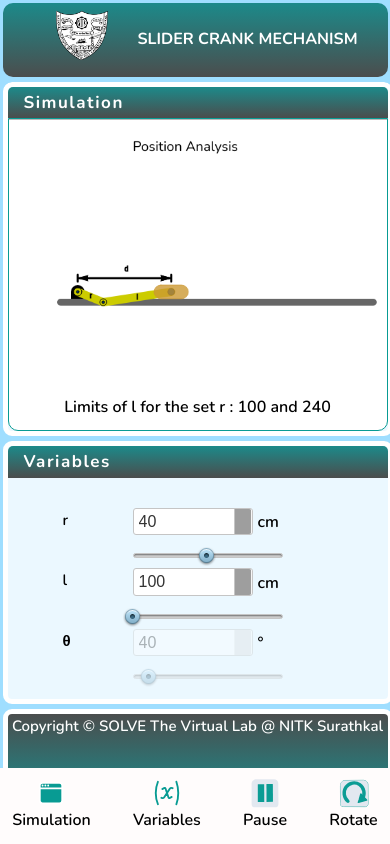
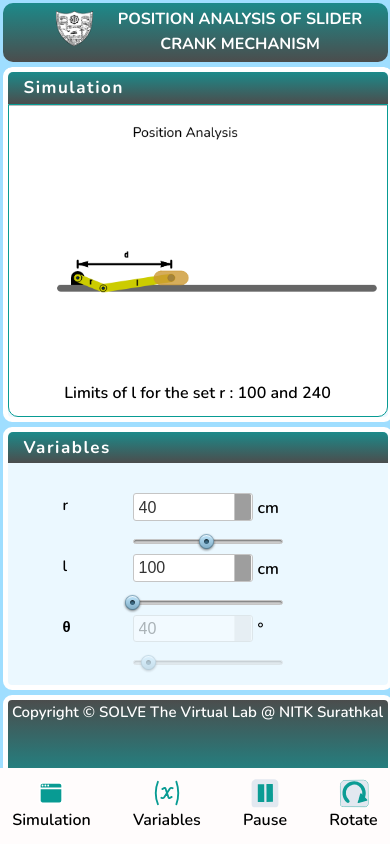
Before and after one commit to virtual-labs/exp-position-analysis-slider-crank-nitk, a plain HTML site: page experiment/simulation/index.html in a window 390 px wide. Drawn offline with nearby package versions, Linux system fonts and the light colour scheme; grey boxes are pictures that could not be loaded.

Commit message:
Updated the title and table presentation

```diff
--- a/experiment/simulation/css/query.css
+++ b/experiment/simulation/css/query.css
@@ -116,9 +116,6 @@ em:current font size
 
   .copyright {
     margin-bottom: 65px;
-  }
-  #variables {
-    width: 100%;
   }
 }
 
--- a/experiment/simulation/css/style.css
+++ b/experiment/simulation/css/style.css
@@ -3,7 +3,7 @@
   display: grid;
   grid-template-columns: auto 1fr;
   grid-template-rows: auto 1fr;
-  height: 100vh;
+  max-height: 100vh;
 }
 .title-div-container {
   width: 100%;
@@ -71,9 +71,10 @@ h1 {
 }
 .title-div h1 {
   justify-self: center;
-  font-size: 3.2rem;
+  font-size: 2.4rem;
   color: var(--clr-text-clr);
   text-transform: uppercase;
+  text-align: center;
 }
 
 /* ********************** */
--- a/experiment/simulation/index.html
+++ b/experiment/simulation/index.html
@@ -51,7 +51,7 @@
               ><img src="images/logo_nitk.png" alt="Logo" class="logo"
             /></a>
           </div>
-          <h1>Slider Crank Mechanism</h1>
+          <h1>Position analysis of slider crank mechanism</h1>
         </div>
       </div>
       <div class="sidebar">
```
